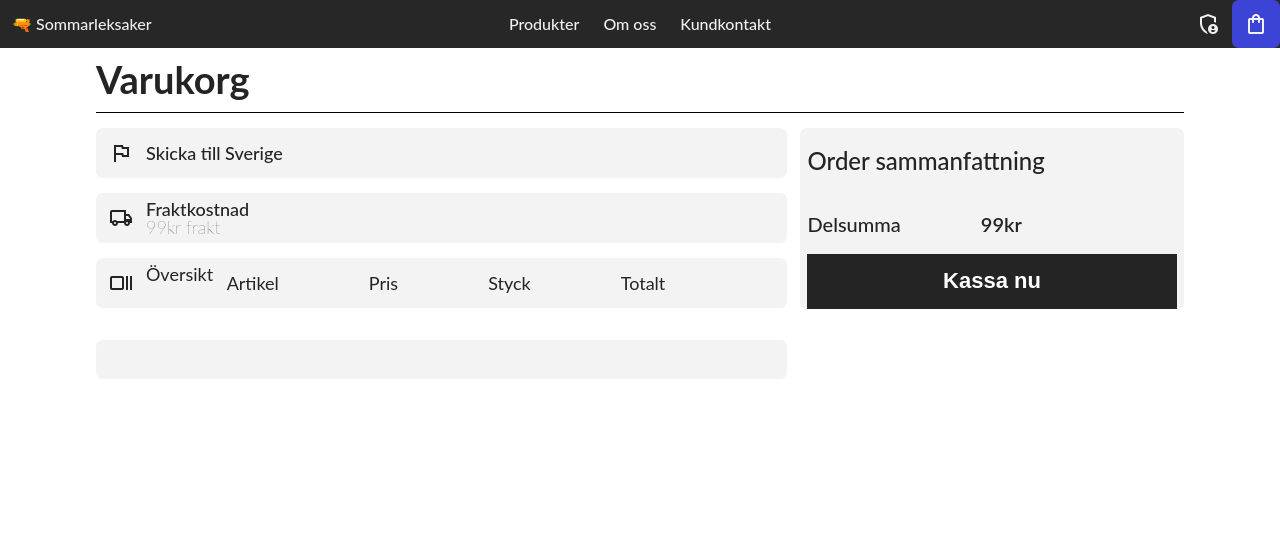
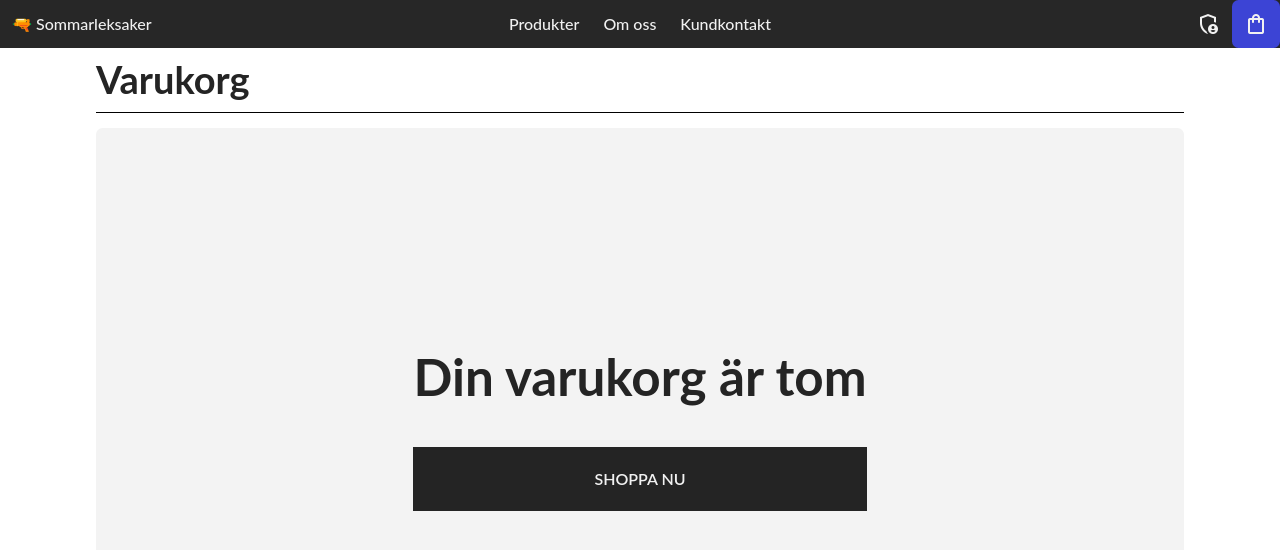
Before and after one commit to NorthPew/webshop-summertoys, a React (Vite) app: page /#/cart in a window 1280 px wide. Shown: the top 550 px of the page. Built offline with nearby package versions, Linux system fonts and the light colour scheme.

Commit message:
Added no cart. Will move components to its own files

```diff
--- a/src/index.css
+++ b/src/index.css
@@ -2,6 +2,7 @@
 :root {
   font-family: 'Lato', sans-serif;
   line-height: 1;
+  box-sizing: border-box;
 }
 
 a {
@@ -19,6 +20,7 @@ html, body {
   height: 100%;
   width: 100vw;
   overflow-x: hidden;
+  padding: 0px;
 }
 
 h1 {
--- a/src/routes/Cart.jsx
+++ b/src/routes/Cart.jsx
@@ -1,5 +1,6 @@
 import { CartContext } from "../Wrapper"
 import { useContext, useState } from "react"
+import { Link } from "react-router-dom"
 import styled from "styled-components"
 
 // To calculate all product prices in cart
@@ -143,6 +144,8 @@ const OverviewText = styled.p `
     margin: 0px;
 `
 
+//  Article
+
 const ArticlesBox = styled.ul `
     max-width: calc(54vw - 7.5px);
     background-color: #F3F3F3;
@@ -216,6 +219,8 @@ const ArticleAmountInputField = styled.input `
     text-align: center;
 `
 
+// Containers
+
 const BannerFieldsContainer = styled.div `
     display: flex;
     flex-flow: column wrap;
@@ -229,6 +234,8 @@ const BannersAndSubTotalContainer = styled.div `
     display: flex;
     column-gap: 1vw;
 `
+
+// Subtotal
 
 const SubTotalBox = styled.div `
     border-radius: 6.5px;
@@ -271,6 +278,29 @@ const CheckoutButton = styled.button `
     font-weight: 600;
     border-radius: 0px;
     font-size: 22px;
+`
+
+// Empty cart
+const EmptyCartContainer = styled.div `
+    width: calc(85vw - 15px);
+    border-radius: 6.5px;
+    background-color: #F3F3F3;
+    height: 70vh;
+    display: grid;
+    place-content: center;
+    padding-left: 7.5px;
+    padding-right: 7.5px;
+`
+
+const ShopNowButton = styled(Link) `
+    background-color: #242424;
+    color: #fff;
+    font-weight: 600;
+    padding: 1.5em 1em;
+    text-align: center;
+    &:hover {
+        color: #fff;
+    }
 `
 
 
@@ -331,6 +361,9 @@ function Cart() {
             <TitleContainer>
                 <PageTitle>Varukorg</PageTitle>
             </TitleContainer>
+            {
+                cart.length ? (
+                    <>
                         <BannersAndSubTotalContainer>
                             <BannerFieldsContainer>
                                 <ShipToCountryBannerField>
@@ -405,6 +438,13 @@ function Cart() {
                                     </ArticleValuesContainer></ArticleLi>
                             ))}
                         </ArticlesBox>
+                    </>
+                    ) : <EmptyCartContainer>
+                            <h1>Din varukorg är tom</h1>
+                            <ShopNowButton>SHOPPA NU</ShopNowButton>
+                        </EmptyCartContainer>
+            }
+
         </Wrapper>
     )
 }
```
Lines whose indentation alone changed are shown as unchanged.
